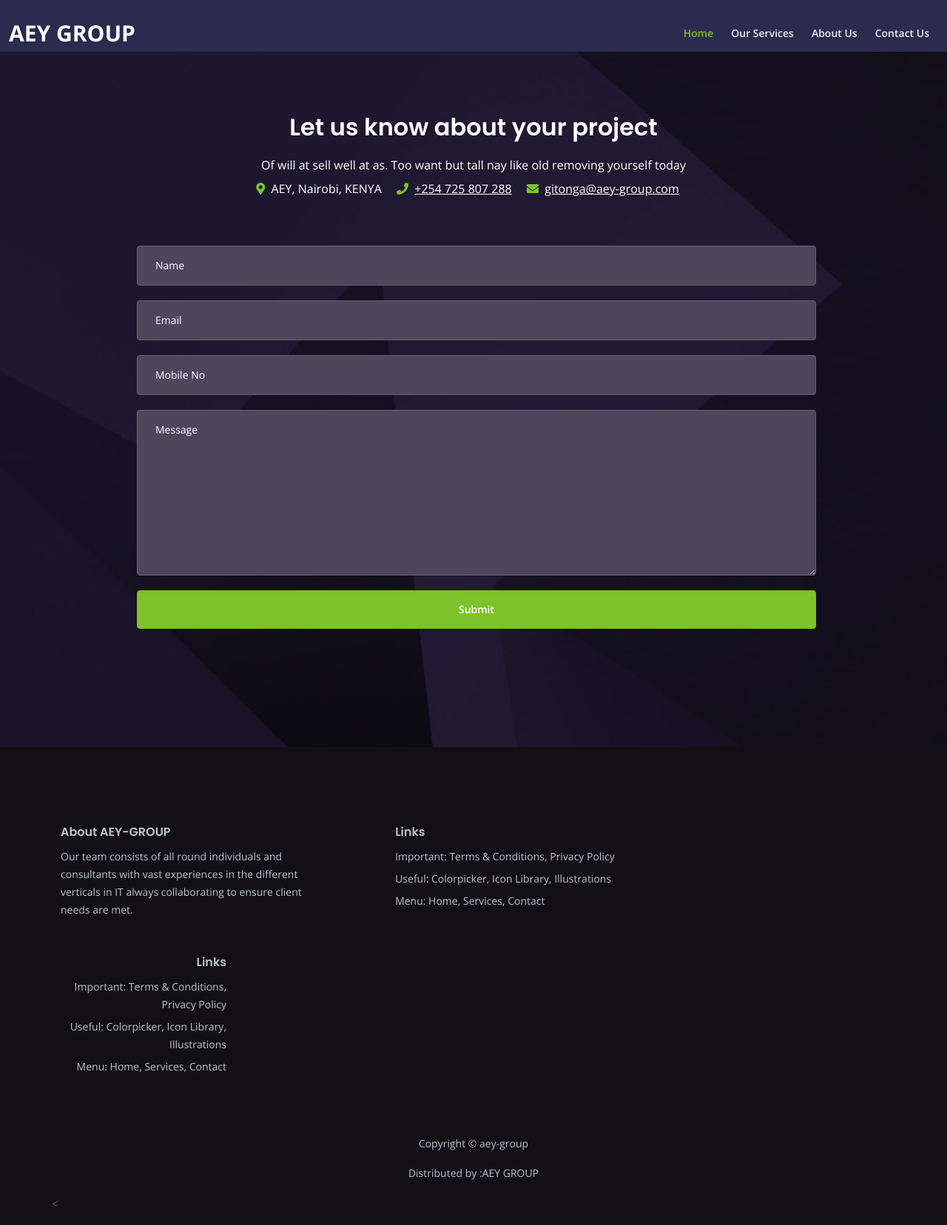
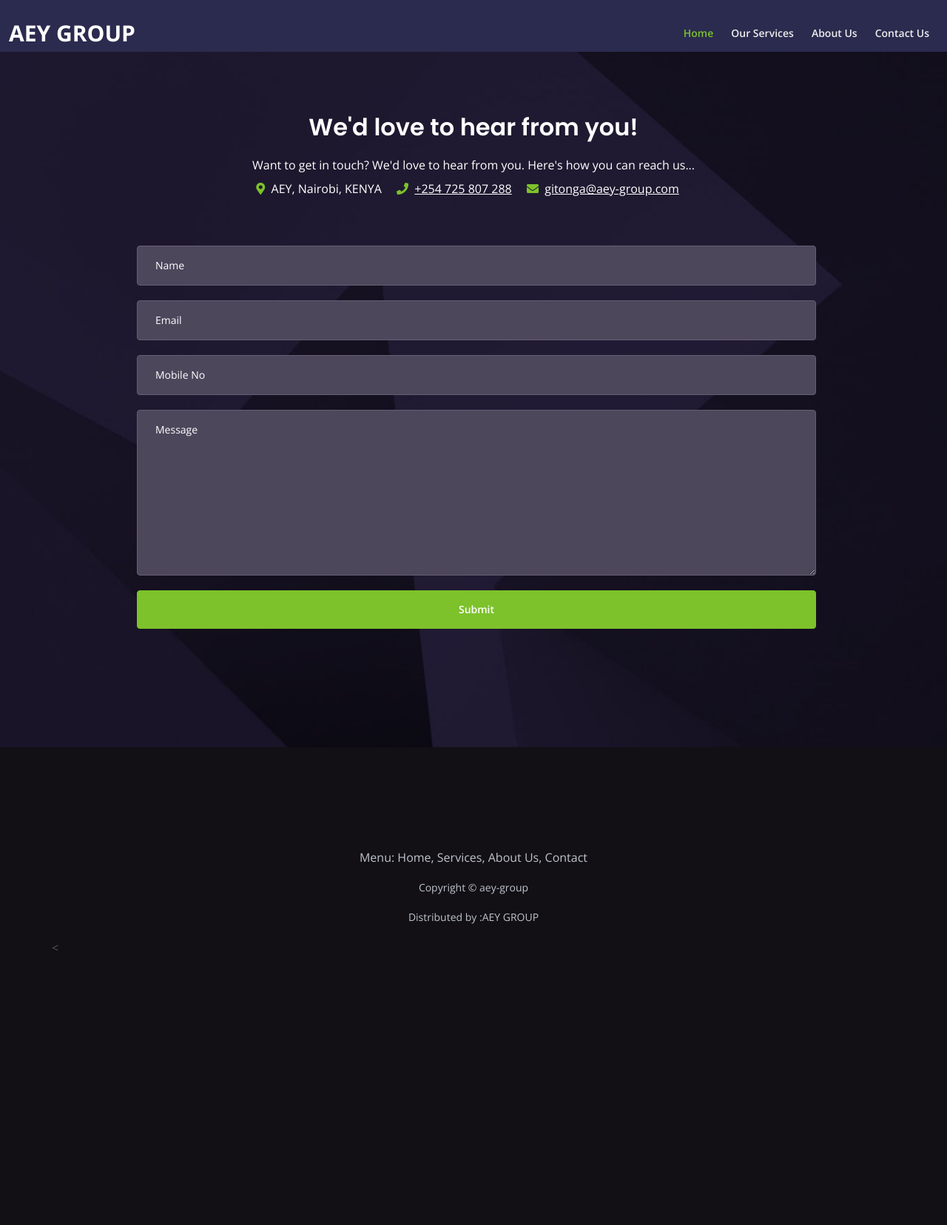
Before and after one commit to OnesOrZeros/aey, a CodeIgniter app: page /aey-group/index.php/home/contacts in a window 1280 px wide. Shown: the whole page at 74% size. After the commit the page ends 1285 px from the top, so only its background shows below. Run offline with CodeIgniter, Linux system fonts and the light colour scheme; some libraries are stand-ins or nearby versions.

Commit message:
footer updates

```diff
--- a/application/views/contact_us.php
+++ b/application/views/contact_us.php
@@ -3,8 +3,8 @@
         <div class="container">
             <div class="row">
                 <div class="col-lg-12">
-                    <h2 class="h2-heading">Let us know about your project</h2>
-                    <p class="p-heading">Of will at sell well at as. Too want but tall nay like old removing yourself today</p>
+                    <h2 class="h2-heading">We'd love to hear from you!</h2>
+                    <p class="p-heading">Want to get in touch? We'd love to hear from you. Here's how you can reach us...</p>
                     <ul class="list-unstyled li-space-lg">
                         <li><i class="fas fa-map-marker-alt"></i> &nbsp;AEY, Nairobi, KENYA</li>
                         <li><i class="fas fa-phone"></i> &nbsp;<a href="tel:+254 725 807 288">+254 725 807 288</a></li>
--- a/application/views/site.php
+++ b/application/views/site.php
@@ -73,26 +73,6 @@
         <div class="container">
             <div class="row">
                 <div class="col-lg-12">
-                    <div class="footer-col first">
-                        <h6>About AEY-GROUP</h6>
-                        <p class="p-small">Our team consists of all round individuals and consultants with vast experiences in the different verticals in IT always collaborating to ensure client needs are met.</p>
-                    </div> <!-- end of footer-col -->
-                    <div class="footer-col second">
-                        <h6>Links</h6>
-                        <ul class="list-unstyled li-space-lg p-small">
-                            <li>Important: <a href="terms.html">Terms & Conditions</a>, <a href="privacy.html">Privacy Policy</a></li>
-                            <li>Useful: <a href="#">Colorpicker</a>, <a href="#">Icon Library</a>, <a href="#">Illustrations</a></li>
-                            <li>Menu: <a class="page-scroll" href="<?php echo site_url('Home')?>">Home</a>,  <a class="page-scroll" href="<?php echo site_url('Home/services')?>">Services</a>, <a class="page-scroll" href="<?php echo site_url('Home/contacts')?>">Contact</a></li>
-                        </ul>
-                    </div> <!-- end of footer-col -->
-                    <div class="footer-col third">
-                    <h6>Links</h6>
-                        <ul class="list-unstyled li-space-lg p-small">
-                            <li>Important: <a href="terms.html">Terms & Conditions</a>, <a href="privacy.html">Privacy Policy</a></li>
-                            <li>Useful: <a href="#">Colorpicker</a>, <a href="#">Icon Library</a>, <a href="#">Illustrations</a></li>
-                            <li>Menu: <a class="page-scroll" href="<?php echo site_url('Home')?>">Home</a>,  <a class="page-scroll" href="<?php echo site_url('Home/services')?>">Services</a>, <a class="page-scroll" href="<?php echo site_url('Home/contacts')?>">Contact</a></li>
-                        </ul>
-                    </div> <!-- end of footer-col -->
                 </div> <!-- end of col -->
             </div> <!-- end of row -->
         </div> <!-- end of container -->
@@ -105,6 +85,7 @@
         <div class="container">
             <div class="row">
                 <div class="col-lg-12">
+                <p>Menu: <a class="page-scroll" href="<?php echo base_url()?>home">Home</a>,  <a class="page-scroll" href="<?php echo base_url()?>services">Services</a>, <a class="page-scroll" href="<?php echo base_url()?>about">About Us</a>, <a class="page-scroll" href="<?php echo base_url()?>contact_us">Contact</a></p>
                     <p class="p-small">Copyright © <a href="<?php echo site_url('Home')?>">aey-group</a></p>
                 </div>
 
--- a/resources/css/styles.css
+++ b/resources/css/styles.css
@@ -1119,8 +1119,8 @@ a:hover {
 
 	.footer .footer-col.third {
 		display: inline-block;
-		width: 224px;
-		text-align: right;
+		width: 320px;
+		margin-right: 1.75rem;
 		vertical-align: top;
 	}
 
```
